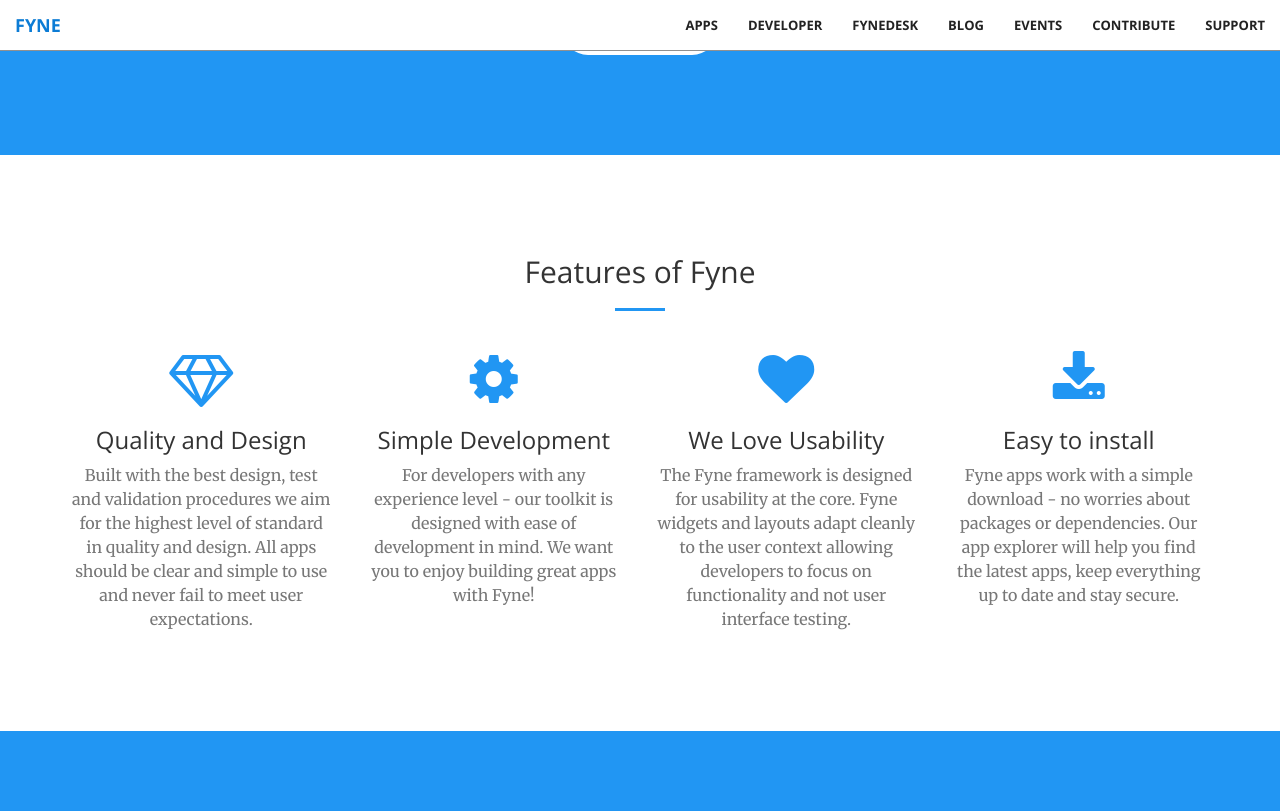
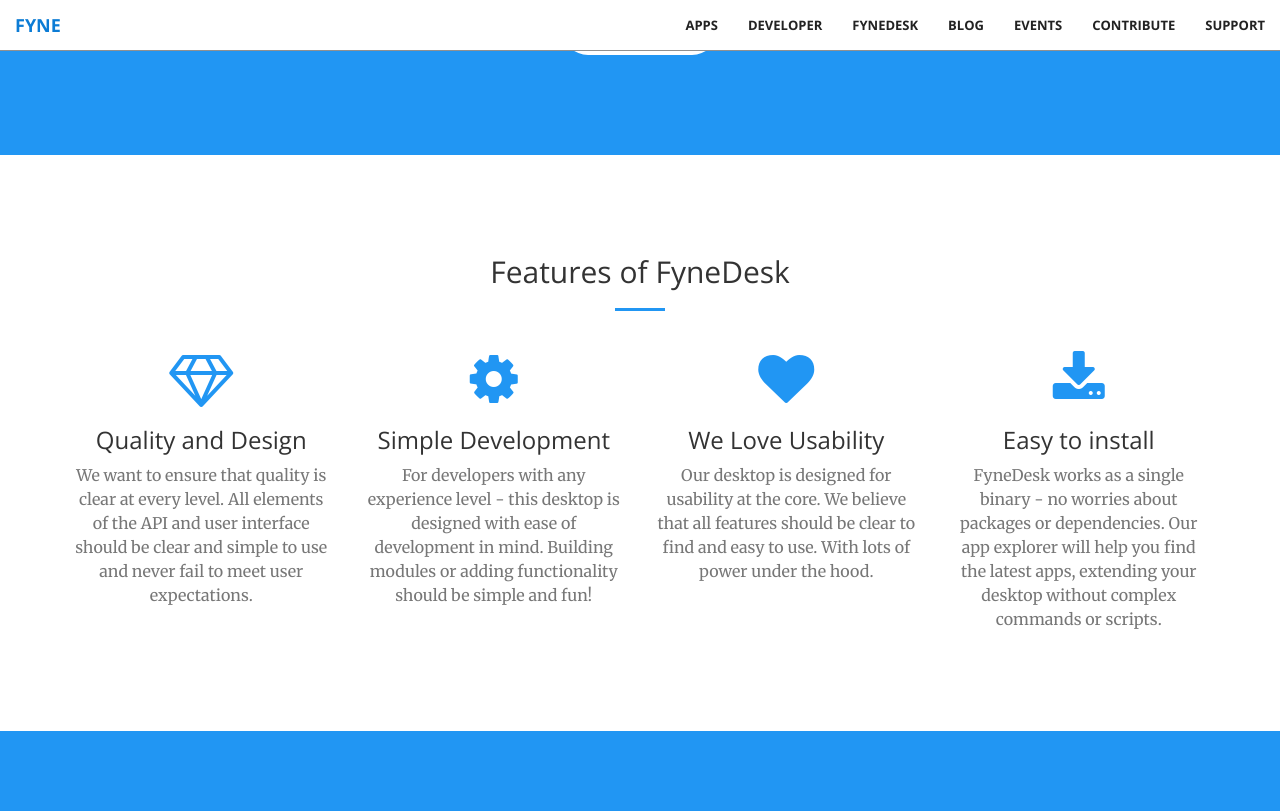
Before and after one commit to fyne-io/fyne-io.github.io, a Jekyll site: the page built from fynedesk/index.md, in a window 1280 px wide and 1400 px high, scrolled down 715 px. Shown: the top 811 px of the window. Built offline with Jekyll 4.4.1, drawn with Linux system fonts in a browser that asks for light colours; some of the changed text lies outside the part shown; grey boxes are pictures that could not be loaded.

Commit message:
Updating FyneDesk page

```diff
--- /dev/null
+++ b/_includes/fynedesk_features.html
@@ -0,0 +1,42 @@
+<section id="features">
+    <div class="container">
+        <div class="row">
+            <div class="col-lg-12 text-center">
+                <h2 class="section-heading">Features of FyneDesk</h2>
+                <hr class="primary">
+            </div>
+        </div>
+    </div>
+    <div class="container">
+        <div class="row">
+            <div class="col-lg-3 col-md-6 text-center">
+                <div class="service-box">
+                    <i class="fa fa-4x fa-diamond wow bounceIn text-primary"></i>
+                    <h3>Quality and Design</h3>
+                    <p class="text-muted">We want to ensure that quality is clear at every level. All elements of the API and user interface should be clear and simple to use and never fail to meet user expectations.</p>
+                </div>
+            </div>
+            <div class="col-lg-3 col-md-6 text-center">
+                <div class="service-box">
+                    <i class="fa fa-4x fa-cog wow bounceIn text-primary" data-wow-delay=".2s"></i>
+                    <h3>Simple Development</h3>
+                    <p class="text-muted">For developers with any experience level - this desktop is designed with ease of development in mind. Building modules or adding functionality should be simple and fun!</p>
+                </div>
+            </div>
+            <div class="col-lg-3 col-md-6 text-center">
+                <div class="service-box">
+                    <i class="fa fa-4x fa-heart wow bounceIn text-primary" data-wow-delay=".3s"></i>
+                    <h3>We Love Usability</h3>
+                    <p class="text-muted">Our desktop is designed for usability at the core. We believe that all features should be clear to find and easy to use. With lots of power under the hood.</p>
+                </div>
+            </div>
+            <div class="col-lg-3 col-md-6 text-center">
+                <div class="service-box">
+                    <i class="fa fa-4x fa-download wow bounceIn text-primary" data-wow-delay=".1s"></i>
+                    <h3>Easy to install</h3>
+                    <p class="text-muted">FyneDesk works as a single binary - no worries about packages or dependencies. Our app explorer will help you find the latest apps, extending your desktop without complex commands or scripts.</p>
+                </div>
+            </div>
+        </div>
+    </div>
+</section>
--- a/css/main.scss
+++ b/css/main.scss
@@ -64,6 +64,10 @@
     font-size: small;
     color: #666;
     font-style: italic;
+}
+
+p.caption.light {
+    color: #eee;
 }
 
 table thead {
--- a/fynedesk/index.md
+++ b/fynedesk/index.md
@@ -32,14 +32,19 @@
     </div>
 </section>
 
-{% include features.html %}
+{% include fynedesk_features.html %}
 
 <section class="bg-primary" id="screenshot">
     <div class="container">
         <div class="row">
             <div class="col-lg-12 text-center">
-
-<img src="https://github.com/fyne-io/fynedesk/raw/develop/desktop-dark-current.png" alt="" />
+                <h2 class="section-heading">Themes</h2>
+                <hr class="light">
+                <img src="https://github.com/fyne-io/fynedesk/raw/master/desktop-dark-current.png" alt="" />
+				<p class="caption light"><br />The standard theme in it's dark look.</p>
+				<p>&nbsp;</p>
+                <img src="https://github.com/fyne-io/fynedesk/raw/master/desktop-light-current.png" alt="" />
+				<p class="caption light"><br />The standard theme in light variant.</p>
             </div>
         </div>
     </div>
```
